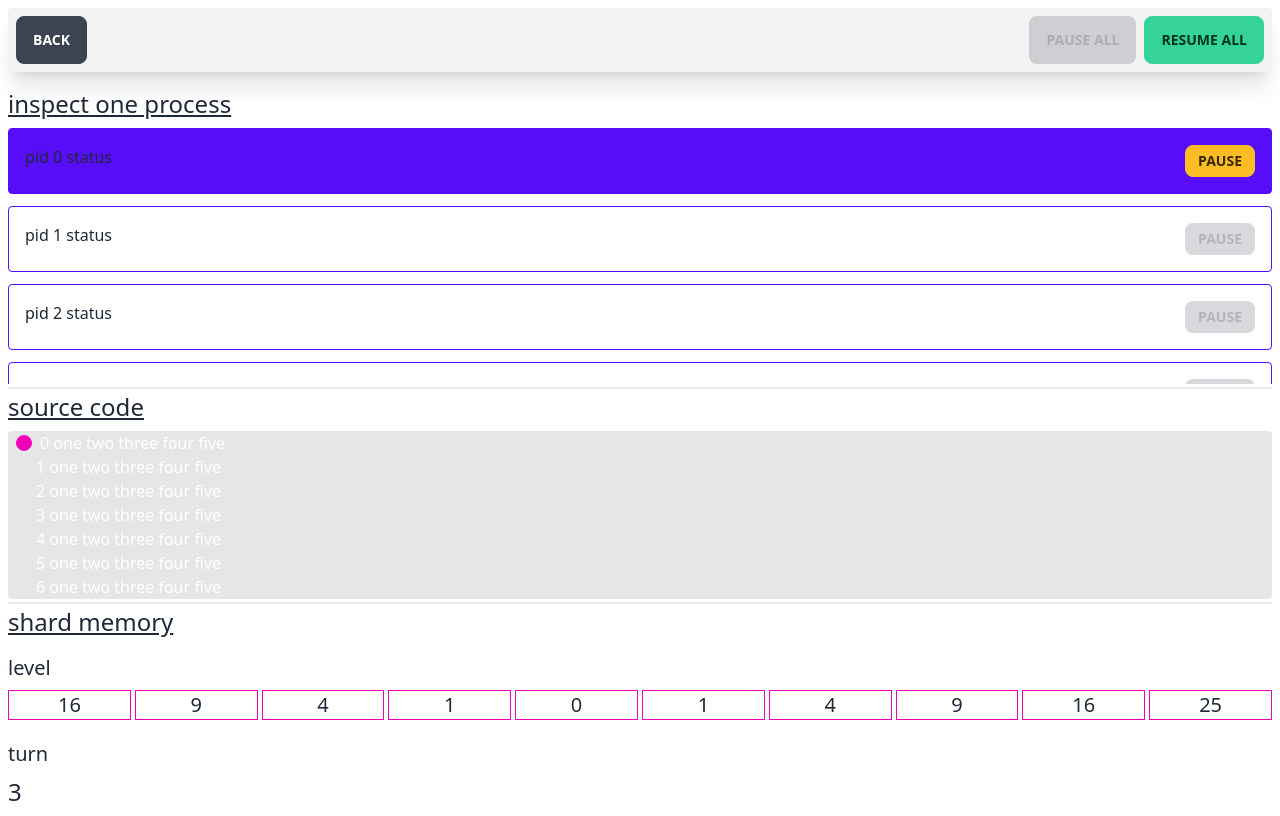
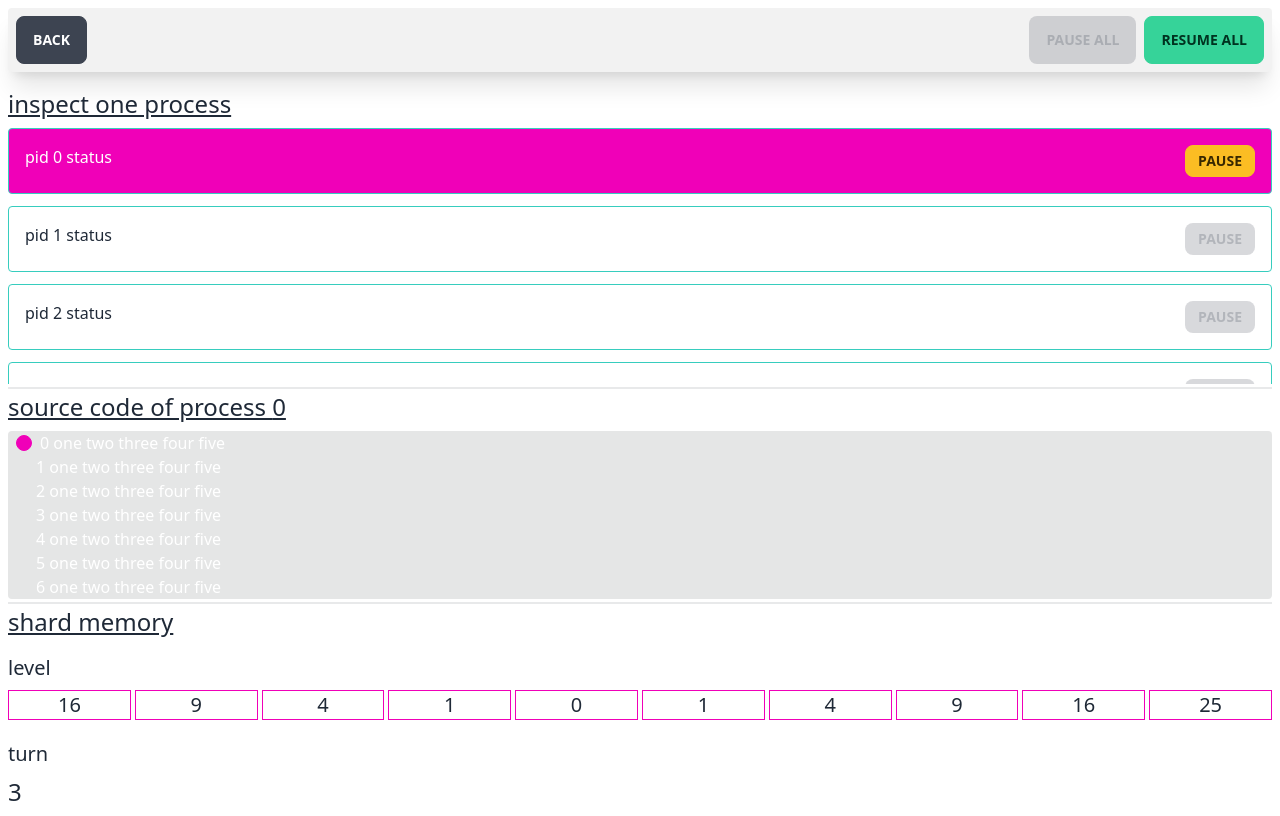
Before and after one commit to li6in9muyou/software-mutex-sim, a Svelte app: page / in a window 1280 px wide. Built offline with nearby package versions, Linux system fonts and the light colour scheme.

Commit message:
fix: provide visual feedback on selected process

```diff
--- a/src/view/InSimulation.svelte
+++ b/src/view/InSimulation.svelte
@@ -56,8 +56,9 @@
     <div class="flex max-h-64 flex-col gap-3 overflow-y-auto">
       {#each range(0, 10) as pid}
         <div
-          class:bg-primary={pid === selectedPid}
-          class="flex rounded border border-primary bg-base-100 p-4"
+          class:bg-secondary={pid === selectedPid}
+          class:text-secondary-content={pid === selectedPid}
+          class="flex rounded bg-base-100 border border-accent p-4 transition-colors duration-300"
           on:click={() => (selectedPid = pid)}
         >
           <div>
@@ -106,7 +107,9 @@
   </section>
   <div class="divider my-0" />
   <section>
-    <h2 class="mb-2 text-2xl underline">source code</h2>
+    <h2 class="mb-2 text-2xl underline">
+      source code of process {selectedPid}
+    </h2>
     <ol
       class="flex max-h-64 flex-col overflow-y-auto rounded bg-base-300 text-primary-content"
     >
```
